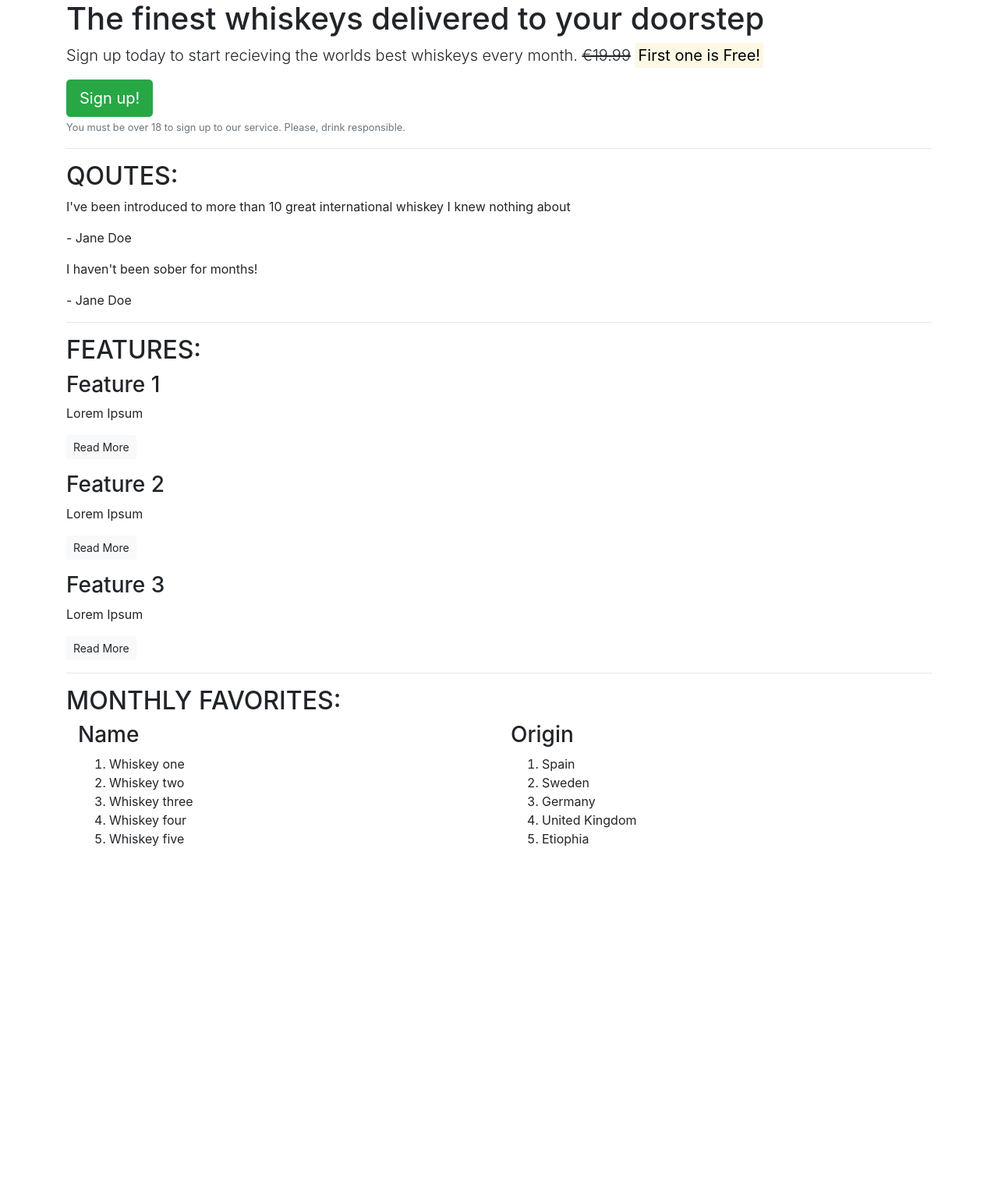
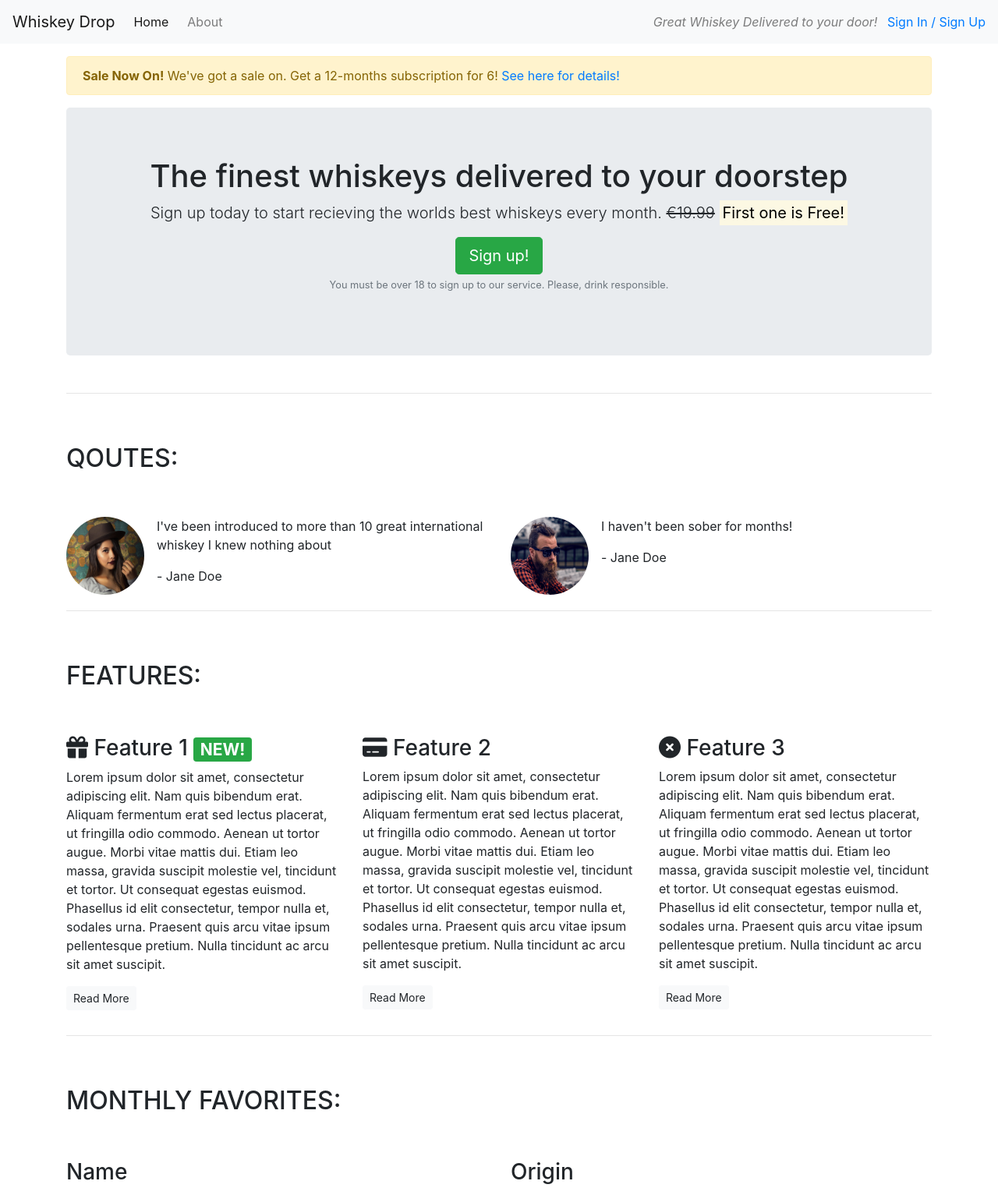
Before and after one commit to The-element/bootstrap-intro, a plain HTML site: page index.html in a window 1280 px wide. Shown: the top 1524 px of the page at 78% size. Before the commit the page ends 1104 px from the top, so only its background shows below. Drawn offline with nearby package versions, Linux system fonts and the light colour scheme.

Commit message:
Core Components part 2

```diff
--- a/index.html
+++ b/index.html
@@ -7,60 +7,125 @@
     <title>Whiskey Drop | Taste a new whiskey every month</title>
     <link rel="stylesheet" href="https://stackpath.bootstrapcdn.com/bootstrap/4.4.1/css/bootstrap.min.css" integrity="sha384-Vkoo8x4CGsO3+Hhxv8T/Q5PaXtkKtu6ug5TOeNV6gBiFeWPGFN9MuhOf23Q9Ifjh" crossorigin="anonymous">
     <script src="https://stackpath.bootstrapcdn.com/bootstrap/4.4.1/js/bootstrap.min.js" integrity="sha384-wfSDF2E50Y2D1uUdj0O3uMBJnjuUD4Ih7YwaYd1iqfktj0Uod8GCExl3Og8ifwB6" crossorigin="anonymous"></script>
+    <script src="https://kit.fontawesome.com/4987609f29.js" crossorigin="anonymous"></script>
 </head>
 <body>
-    <article class="container">
+    <nav class="navbar navbar-light bg-light navbar-expand-sm">
+        <a href="/" class="navbar-brand">Whiskey Drop</a>
+        <ul class="navbar-nav mr-auto">
+            <li class="active nav-item mr-2"><a class="nav-link" href="/">Home</a></li>
+            <li class="nav-item mr-2"><a class="nav-link" href="/about">About</a></li>
+            <li class="nav-item mr-2 d-block d-sm-none"><a class="nav-link" href="/login">Sign In / Sign Up</a></li>
+        </ul>
+        <div class="d-none d-md-block">
+            <p class="navbar-text my-auto mr-2"><i>Great Whiskey Delivered to your door!</i></p>
+            <a href="/login">Sign In / Sign Up</a>
+        </div>
+    </nav>
+    <article class="container mt-3">
+        <div class="row d-none d-sm-block">
+            <div class="col-12">
+                <div class="alert alert-warning">
+                    <strong>Sale Now On!</strong> We've got a sale on. Get a 12-months subscription for 6! <a href="">See here for details!</a>
+                </div>
+            </div>
+        </div>
         <!--callout--->
-        <section class="callout">
+        <div class="row">
+            <div class="col-12">
+                <section class="callout jumbotron text-center">
                     <h1>The finest whiskeys delivered to your doorstep</h1>
                     <p class="lead">Sign up today to start recieving the worlds best whiskeys every month.
-           <s>€19.99</s> <strong><mark>First one is Free!</mark></strong></p>
+                        <s class="d-none d-sm-inline">€19.99</s>
+                        <span class="d-inline d-sm-none"><br></span>
+                        <strong><mark>First one is Free!</mark></strong></p>
                     <button class="btn btn-success btn-lg">Sign up!</button>
                     <p class="text-muted"><small>You must be over 18 to sign up to our service. Please, drink responsible.</small></p>
                 </section>
+            </div>
+        </div>
         <!--/.callout-->
         <hr>
         <!--qoutes-->
         <section class="quotes">
+            <div class="row">
+                <div class="col-12 my-5">
                     <h2 class="text-uppercase">Qoutes:</h2>
+                </div>
+            </div>
+            <div class="row">
+                <div class="col-12 col-md-6">
+                    <div class="media">
+                        <div class="d-none d-sm-block">
+                            <img src="images/girl-image.png" class="rounded-circle mr-3" height="100" width="100">
+                        </div>
+                        <div class="media-body">
                             <blockquote class="blockqoute">
                                 <p>I've been introduced to more than 10 great international whiskey I knew nothing about </p>
                                 <p>- Jane Doe</p>
                             </blockquote>
+                        </div>
+                    </div>
+                </div>
+                <div class="col-12 col-md-6">
+                    <div class="media">
+                        <div class="d-none d-sm-block">
+                            <img src="images/guy-image.png" class="rounded-circle mr-3" height="100" width="100">
+                        </div>
+                        <div class="media-body">
                             <blockquote class="blockqoute">
                                 <p>I haven't been sober for months!</p>
                                 <p>- Jane Doe</p>
                             </blockquote>
+                        </div>
+                    </div>
+                </div>
+            </div>
         </section>
         <!--/.qoutes-->
         <hr>
         <!--features-->
         <section class="features">
+            <div class="row">
+                <div class="col-12 my-5">
                     <h2 class="text-uppercase">Features:</h2>
+                </div>
+            </div>
+            <div class="row">
+                <div class="col-12 col-md-6 col-lg-4">
                     <div class="feature">
-                <h3>Feature 1</h3>
-                <p>Lorem Ipsum</p>
+                        <h3><i class="fas fa-gift d-none d-sm-inline"></i> Feature 1 <span class="badge badge-success">NEW!</span></h3>
+                        <p>Lorem ipsum dolor sit amet, consectetur adipiscing elit. Nam quis bibendum erat. Aliquam fermentum erat sed lectus placerat, ut fringilla odio commodo. Aenean ut tortor augue. Morbi vitae mattis dui. Etiam leo massa, gravida suscipit molestie vel, tincidunt et tortor. Ut consequat egestas euismod. Phasellus id elit consectetur, tempor nulla et, sodales urna. Praesent quis arcu vitae ipsum pellentesque pretium. Nulla tincidunt ac arcu sit amet suscipit.</p>
                         <p><a class="btn btn-sm btn-light" href="">Read More</a></p>
                     </div>
+                </div>
+                <div class="col-12 col-md-6 col-lg-4">
                     <div class="feature">
-                <h3>Feature 2</h3>
-                <p>Lorem Ipsum</p>
+                        <h3><i class="fas fa-credit-card d-none d-sm-inline"></i> Feature 2</h3>
+                        <p>Lorem ipsum dolor sit amet, consectetur adipiscing elit. Nam quis bibendum erat. Aliquam fermentum erat sed lectus placerat, ut fringilla odio commodo. Aenean ut tortor augue. Morbi vitae mattis dui. Etiam leo massa, gravida suscipit molestie vel, tincidunt et tortor. Ut consequat egestas euismod. Phasellus id elit consectetur, tempor nulla et, sodales urna. Praesent quis arcu vitae ipsum pellentesque pretium. Nulla tincidunt ac arcu sit amet suscipit.</p>
                         <p><a class="btn btn-sm btn-light" href="">Read More</a></p>
                     </div>
+                </div>
+                <div class="col-12 d-md-none d-lg-block col-lg-4">
                     <div class="feature">
-                <h3>Feature 3</h3>
-                <p>Lorem Ipsum</p>
+                        <h3><i class="fas fa-times-circle d-none d-sm-inline"></i> Feature 3</h3>
+                        <p>Lorem ipsum dolor sit amet, consectetur adipiscing elit. Nam quis bibendum erat. Aliquam fermentum erat sed lectus placerat, ut fringilla odio commodo. Aenean ut tortor augue. Morbi vitae mattis dui. Etiam leo massa, gravida suscipit molestie vel, tincidunt et tortor. Ut consequat egestas euismod. Phasellus id elit consectetur, tempor nulla et, sodales urna. Praesent quis arcu vitae ipsum pellentesque pretium. Nulla tincidunt ac arcu sit amet suscipit.</p>
                         <p><a class="btn btn-sm btn-light" href="">Read More</a></p>
+                    </div>
+                </div>
             </div>
         </section>
         <!--features-->
         <hr>
         <!--monthly favorites-->
         <section class="monthly-favorites">
+            <div class="row">
+                <div class="col-12 my-5">
                     <h2 class="text-uppercase">Monthly Favorites:</h2>
-            <div class="container">
+                </div>
+            </div>
             <div class="row">
-                    <div class="col-sm">
+                <div class="col-6">
                     <h3>Name</h3>
                     <ol>
                         <li>Whiskey one</li>
@@ -70,7 +135,7 @@
                         <li>Whiskey five</li>
                     </ol>
                 </div>
-                    <div class="col-sm">
+                <div class="col-6">
                     <h3>Origin</h3>
                     <ol>
                         <li>Spain</li>
@@ -81,7 +146,6 @@
                     </ol>
                 </div>
             </div>
-            </div>
         </section>
         <!--/.monthly favorites-->
     </article>
```
Also changed, not shown: images/girl-image.png (added), images/guy-image.png (added). Lines whose indentation alone changed are shown as unchanged.
